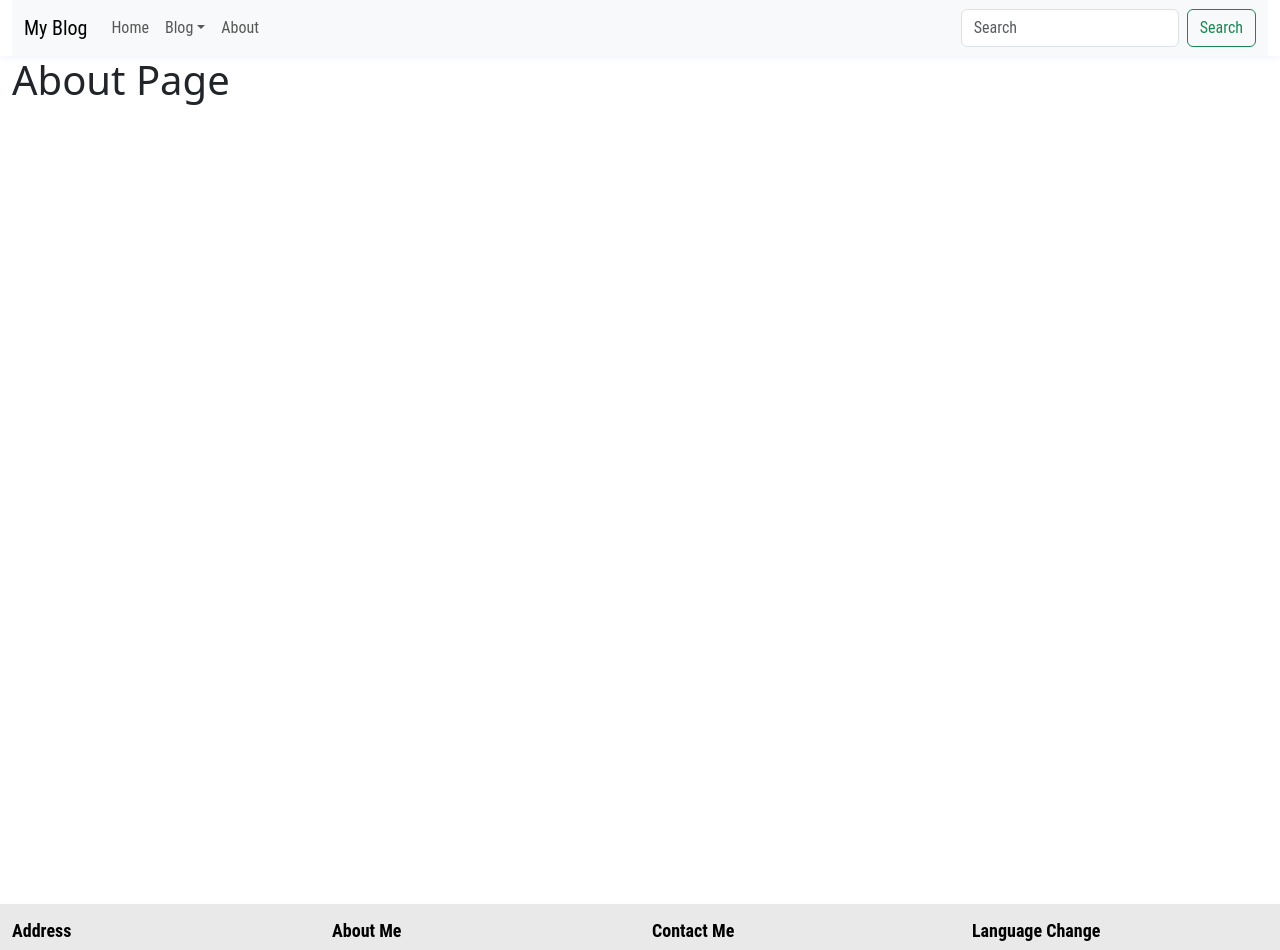
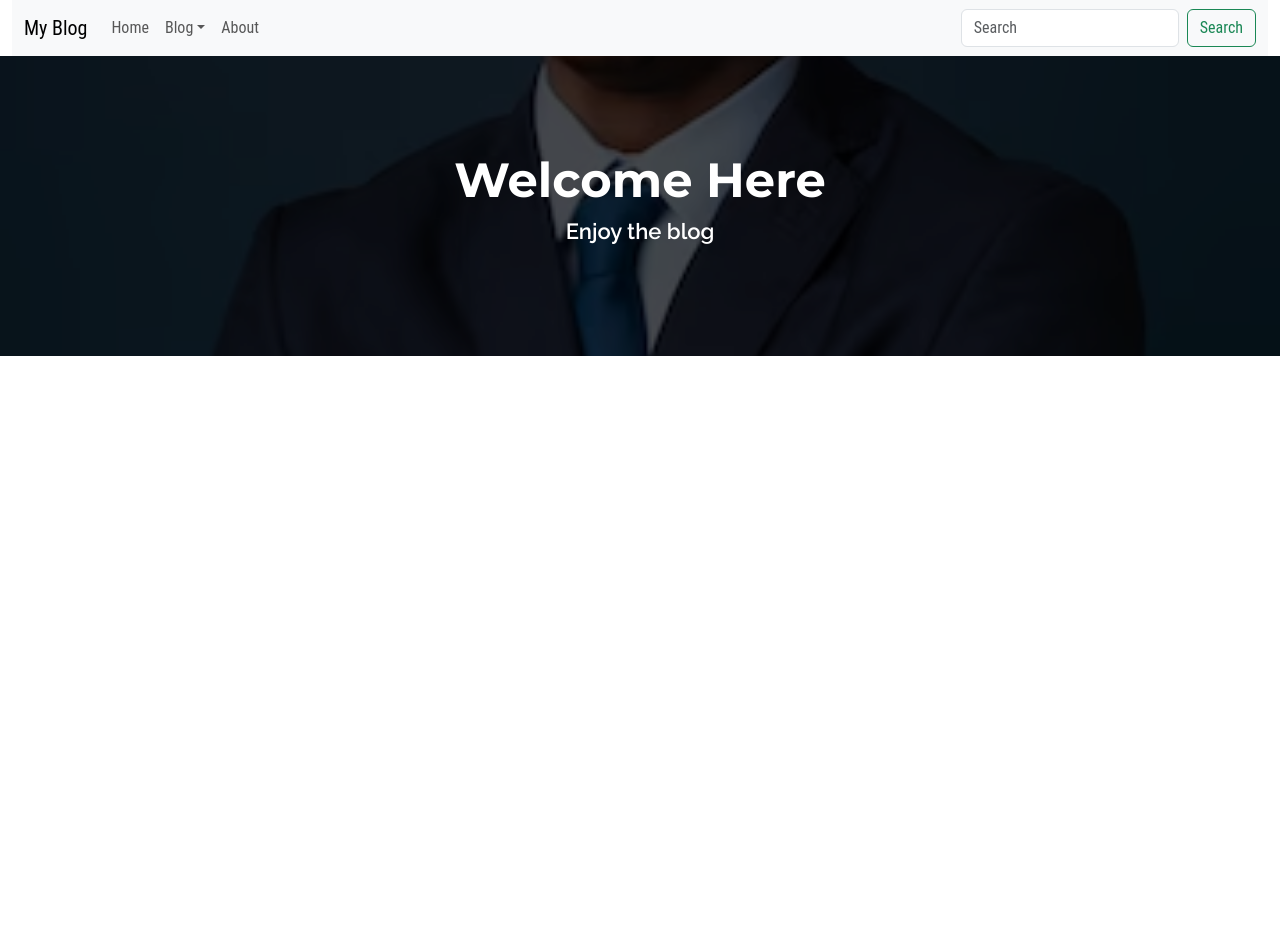
Before and after one commit to Shaid1998/Personal-Blog-SIte-with-React-and-Laravel, a React (Create React App) app: page /about in a window 1280 px wide. Shown: the top 950 px of the page. Built offline with nearby package versions, Linux system fonts and the light colour scheme; a web font is replaced by a local one.

Commit message:
about,footer

```diff
--- a/src/Assets/Css/Custom.css
+++ b/src/Assets/Css/Custom.css
@@ -9,7 +9,7 @@ body{
 }
 .topFixedBanner{
     background-image: url("../Images/banner.jpg");
-    min-height: 550px;
+    min-height: 300px;
     background-attachment: fixed;
     background-position: center;
     background-repeat: no-repeat;
@@ -17,13 +17,14 @@ body{
 }
 .topBannerOverLay{
     position: absolute;
-    min-height: 550px;
+    min-height: 300px;
     width: 100%;
     background: rgb(0, 0, 0, 0.7);
 }
 
 .TopContent{
-    margin-top: 15em;
+    text-align: center;
+    margin-top: 6rem;
 }
 .topTitle{
     font-family: 'Montserrat', sans-serif;
--- a/src/Assets/Css/Footer.css
+++ b/src/Assets/Css/Footer.css
@@ -17,7 +17,7 @@
 }
 .footer-link:hover{
     text-decoration: none;
-    color: #051b35;
+    color: #5007fc;
 }
 
 .footer-menu-title{
@@ -35,7 +35,6 @@
 .text-white:hover{
     text-align: center;
     font-family:'Roboto Condensed', sans-serif;
-    font-weight: 200;
+    font-weight: 300;
     font-size: 20px;
-    color:rgb(192, 192, 20);
 }
--- a/src/Component/About/About.jsx
+++ b/src/Component/About/About.jsx
@@ -1,5 +1,5 @@
 import React, { Component, Fragment } from 'react'
-import { Col, Container, Row } from 'react-bootstrap'
+import { Container, Row } from 'react-bootstrap'
 
 class About extends Component {
     render() {
@@ -7,9 +7,7 @@ class About extends Component {
             <Fragment>
                 <Container className='FooterPosition' fluid={true}>
                     <Row>
-                        <Col>
-                            <h1>About Page</h1>
-                        </Col>
+
                     </Row>
                 </Container>
             </Fragment>
--- a/src/Component/Footer/Footer.jsx
+++ b/src/Component/Footer/Footer.jsx
@@ -13,10 +13,10 @@ class Footer extends Component {
                         </Col>
                         <Col lg={3} md={3} sm={3}>
                             <h1 className='footer-menu-title'>About Me</h1>
-                            <h4 className='footer-link' href='#'>Portfolio</h4>
+                            <a className='footer-link' href='#'>Developer Portfolio</a>
                         </Col>
                         <Col lg={3} md={3} sm={3}>
-                            <h1 className='footer-menu-title'>Contact Me</h1>
+                            <h1 className='footer-menu-title'>Contact Us</h1>
                             <h4 className='footer-text'>Gmail: shaidurrahman225@gmail.com</h4>
                             <h4 className='footer-text'>Phone: +8801928-466221</h4>
                         </Col>
--- a/src/Pages/AboutPage.jsx
+++ b/src/Pages/AboutPage.jsx
@@ -2,12 +2,14 @@ import React, { Component, Fragment } from 'react'
 import NavBar from '../Component/Home/NavBar'
 import About from '../Component/About/About'
 import Footer from '../Component/Footer/Footer'
+import HomeTop from '../Component/Home/HomeTop'
 
 class AboutPage extends Component {
     render() {
         return (
             <Fragment>
                 <NavBar />
+                <HomeTop />
                 <About />
                 <Footer />
             </Fragment>
```
Also changed, not shown: 1 other file (tests, documents, lock files or other folders).
